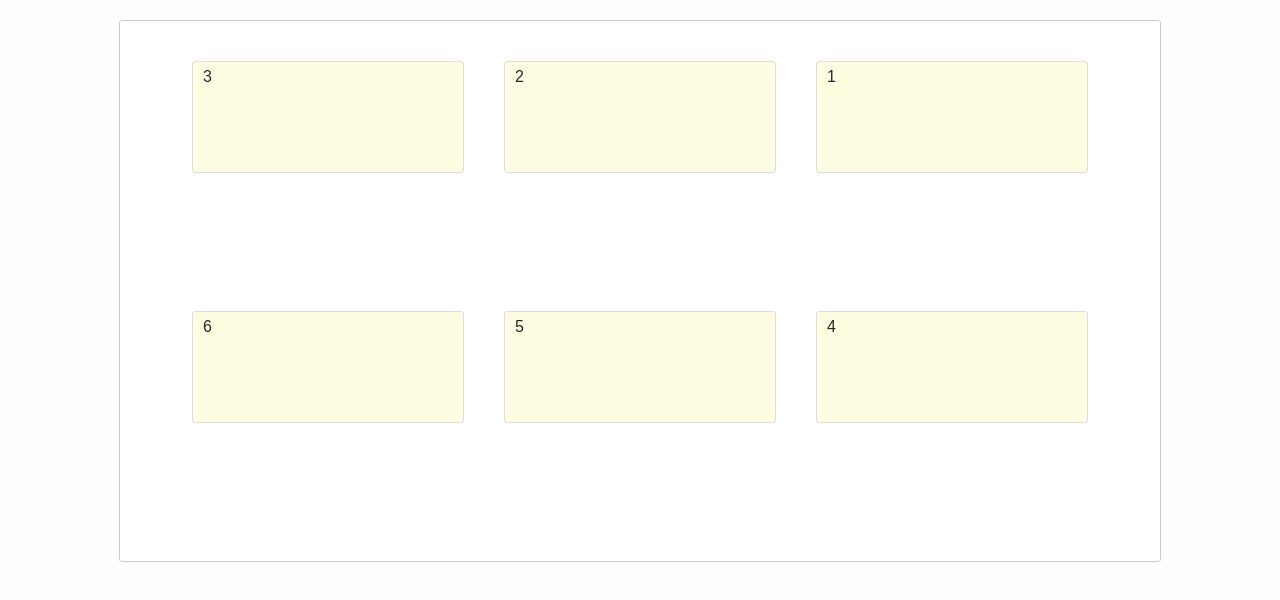
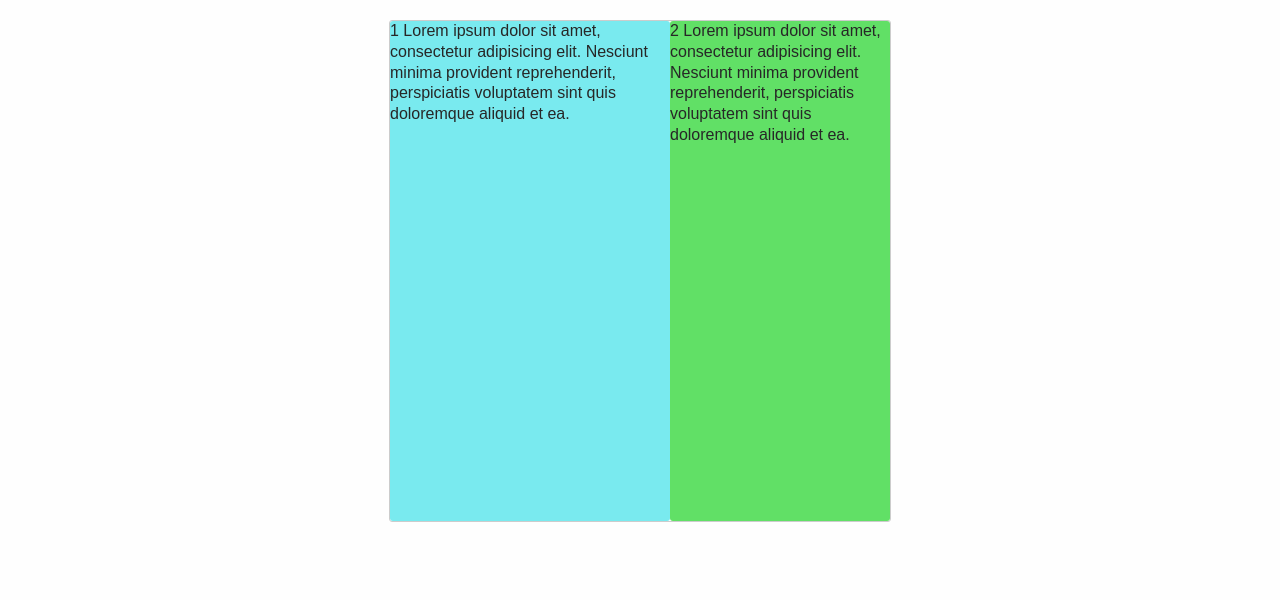
Before and after one commit to pavel8silber/repa, a plain HTML site: page flexbox-lesson/index.html in a window 1280 px wide. Drawn offline with Linux system fonts and the light colour scheme.

Commit message:
flex: grow shrink basis

```diff
--- a/flexbox-lesson/index.html
+++ b/flexbox-lesson/index.html
@@ -41,8 +41,7 @@
         .main {
             display: flex;
             height: 500px;
-
-/*            flex-direction: row-reverse;*/
+            /*            flex-direction: row-reverse;*/
             /* Left to Right */
             /*row-reverse | column-reverse |    направление элементов контейнера*/
             justify-content: center;
@@ -57,38 +56,64 @@
             /* :flex-end элементы будут прижаты к концу попоречной оси */
             /* :flex-start элементы будут выровнены ро началу попоречной оси */
             /* :baseline выравнивает элементы относительно их базовый линии, Текст элементов на одной линии, даже если они разных размеров*/
-            max-width: 1000px;
+            max-width: 500px;
             /*чтобы блок мог становиться меньше по ширине */
             margin: 20px auto;
             /* выровнить по центру Контейнер*/
-
-
-/*            flex-wrap: wrap;*/
+            /*            flex-wrap: wrap;*/
             /*no new row of element | nowrap(default) не переносить на новую линию*/
             /*new row of element | wrap переносить на новую линию*/
             /*new row of element | wrap-reverse переносить на новую линию в обратном порядке*/
             /* wrap НЕ УКАЗЫВАЕТ НАПРАВЛЕНИЕ ПОПЕРЧНОЙ ОСИ, А УКАЗЫВАЕТ ПЕРЕНОС СТРОКИ!*/
+            align-content: stretch;
+            /*растяжка по перечной оси*/
+            /*space-around похоже на justify-content: только попоречной оси*/
+            flex-flow: row nowrap;
+            /* Совмешяет в себе комбинацию двух свойств (flex-direction + flex-wrap)    USE*/
+            padding: 0;
+        }
+
+        .bl {
+            /*            height: 100px;*/
+            /*            width: 250px;       width of elements of the container*/
+            /*            text-align: center;*/
+            /*            p0+m0+bd0*/
+            padding: 0;
+            margin: 0;
+            border: 0;
+
+            flex-basis: 100px;
+            /* :auto (default) Высчитывается из контента элементов */
+            /* :100px задаем ширину(если row) элементам контейнера  */
+
+            flex-grow: 1; /* flex-grow напрямую зависит от flex-basis*/
+            /* flex-grow узакыват на жадность элемента отнасительно свободного пространства */
+
+/*
+            Ширина 500px, базисная ширина каждого элемента по 100px, свободное пространство 300пк
+            У нас всего 2 элемента, первому даем flex-grow: 3; второму даем flex-grow: 2; это
+            значит свободное пространство делим на 5 частей (3+2) получается 300/5 = 60 пикселей !
+            Первый элемент получит 3 части * 60 + 100(flex-basis: 100px;) = 280px Первый элемент
+            Второй элемент получит 2 части * 60 + 100(flex-basis: 100px;) = 220px Второй элемент
+
+            flex-grow !!! Работает если только есть свободное пространство!
+*/
+
+            flex-shrink: 1; /* 1 (Default), 0 = no shrink*/
+/*          flex-shrink Это антипод  flex-grow, указывает на то сколько элемент будет
+            отдовать личного пространства если свободного не хватает.
+*/
 
 
+            flex: 1 1 100px;   /* flex: grow shrink basis */
 
-            align-content: stretch; /*растяжка по перечной оси*/
-            /*space-around похоже на justify-content: только попоречной оси*/
-
-
-            flex-flow: row-reverse wrap;
-            /* Совмешяет в себе комбинацию двух свойств (flex-direction + flex-wrap) */
 
 
 
         }
 
-        .bl {
-            height: 100px;
-            width: 250px; /* width of elements of the container*/
-/*            text-align: center;*/
-
-
-        }
+        .fl1 {background: #79eaef; flex-grow: 3; flex-shrink: 3}
+        .fl2 {background: #61e066; flex-grow: 2; flex-shrink: 2}
     }
     </style>
 </head>
@@ -96,12 +121,14 @@
 <body>
 
     <div class="main">
-        <div class="bl fl1">1</div>
-        <div class="bl fl2">2</div>
+        <div class="bl fl1">1 Lorem ipsum dolor sit amet, consectetur adipisicing elit. Nesciunt minima provident reprehenderit, perspiciatis voluptatem sint quis doloremque aliquid et ea.</div>
+        <div class="bl fl2">2 Lorem ipsum dolor sit amet, consectetur adipisicing elit. Nesciunt minima provident reprehenderit, perspiciatis voluptatem sint quis doloremque aliquid et ea.</div>
+        <!--
         <div class="bl fl3">3</div>
         <div class="bl fl4">4</div>
         <div class="bl fl5">5</div>
         <div class="bl fl6">6</div>
+-->
     </div>
 
 </body>
```
